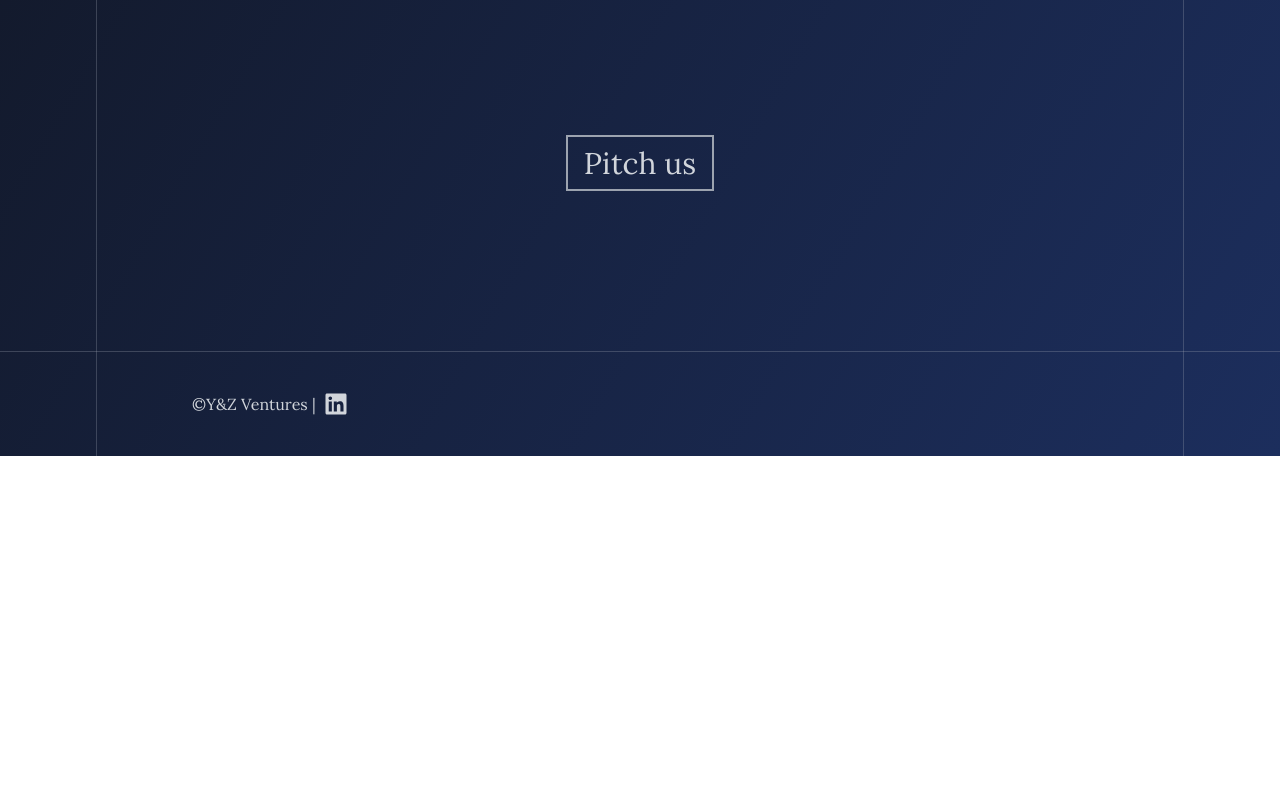
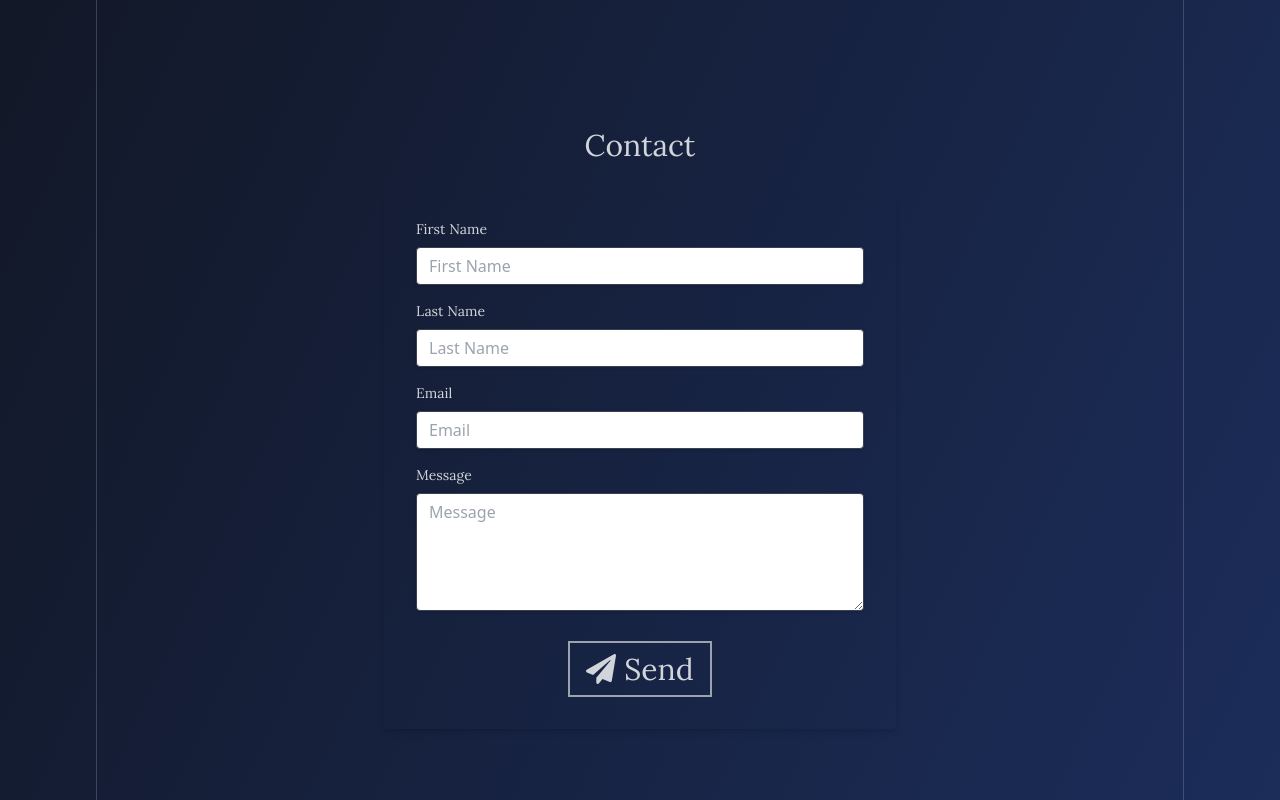
Before and after one commit to hap196/yzventures, a React (Vite) app in the folder frontend/: page / in a window 1280 px wide. Shown: the part 1760-2560 px from the top of the page. Before the commit the page ends 2216 px from the top, so only its background shows below. Built offline with nearby package versions, Linux system fonts and the light colour scheme.

Commit message:
minor changes

```diff
--- a/frontend/package.json
+++ b/frontend/package.json
@@ -14,6 +14,9 @@
     "@tsparticles/react": "^3.0.0",
     "autoprefixer": "^10.4.19",
     "d3-geo": "^3.1.1",
+    "email-js": "^2.0.3",
+    "emailjs": "^4.0.3",
+    "emailjs-com": "^3.2.0",
     "postcss": "^8.4.38",
     "react": "^18.2.0",
     "react-dom": "^18.2.0",
--- a/frontend/src/Contact.jsx
+++ b/frontend/src/Contact.jsx
@@ -1,19 +1,118 @@
-import React from "react";
+import React, { useState } from 'react';
+import { FaPaperPlane } from 'react-icons/fa';
+import emailjs from 'emailjs-com';
 
 const Contact = () => {
+  const [formData, setFormData] = useState({
+    firstName: '',
+    lastName: '',
+    email: '',
+    message: ''
+  });
+
+  const handleChange = (e) => {
+    setFormData({
+      ...formData,
+      [e.target.name]: e.target.value
+    });
+  };
+
+  const handleSubmit = (e) => {
+    e.preventDefault();
+
+    emailjs.sendForm(
+      'service_7d7t0ne',
+      'template_ckq9bmn',
+      e.target,
+      'EGxbaD8PGrPd88r1z'
+    ).then((result) => {
+      alert('Email sent successfully!');
+      setFormData({
+        firstName: '',
+        lastName: '',
+        email: '',
+        message: ''
+      });
+    }, (error) => {
+      alert('Error sending email.');
+    });
+  };
+
   return (
-    <>
-      <div className="flex justify-center items-center py-40">
-        <a
-          href="https://airtable.com/appIqybHNdQCLdf41/shrSpqTrmw8KANvBr"
-          target="_blank"
-        >
-          <button className="border-2 border-gray-400 py-2 px-4 font-lora text-gray-300 text-center text-2xl md:text-3xl hover:border-accent-blue hover:text-accent-blue">
-            Pitch us
-          </button>
-        </a>
+    <div className="flex justify-center items-center py-40 bg-darkblue">
+      <div className="w-full max-w-lg">
+        <h2 className="text-3xl text-center text-gray-300 font-lora mb-8">
+          Contact
+        </h2>
+        <form className="bg-darkerblue shadow-md rounded px-8 pt-6 pb-8 mb-4" onSubmit={handleSubmit}>
+          <div className="mb-4">
+            <label className="block text-gray-300 text-sm font-lora mb-2" htmlFor="firstName">
+              First Name
+            </label>
+            <input
+              className="shadow appearance-none border border-gray-700 rounded w-full py-2 px-3 text-gray-300 leading-tight focus:outline-none focus:shadow-outline bg-darkblue"
+              id="firstName"
+              type="text"
+              name="firstName"
+              placeholder="First Name"
+              value={formData.firstName}
+              onChange={handleChange}
+            />
+          </div>
+          <div className="mb-4">
+            <label className="block text-gray-300 text-sm font-lora mb-2" htmlFor="lastName">
+              Last Name
+            </label>
+            <input
+              className="shadow appearance-none border border-gray-700 rounded w-full py-2 px-3 text-gray-300 leading-tight focus:outline-none focus:shadow-outline bg-darkblue"
+              id="lastName"
+              type="text"
+              name="lastName"
+              placeholder="Last Name"
+              value={formData.lastName}
+              onChange={handleChange}
+            />
+          </div>
+          <div className="mb-4">
+            <label className="block text-gray-300 text-sm font-lora mb-2" htmlFor="email">
+              Email
+            </label>
+            <input
+              className="shadow appearance-none border border-gray-700 rounded w-full py-2 px-3 text-gray-300 leading-tight focus:outline-none focus:shadow-outline bg-darkblue"
+              id="email"
+              type="email"
+              name="email"
+              placeholder="Email"
+              value={formData.email}
+              onChange={handleChange}
+            />
+          </div>
+          <div className="mb-6">
+            <label className="block text-gray-300 text-sm font-lora mb-2" htmlFor="message">
+              Message
+            </label>
+            <textarea
+              className="shadow appearance-none border border-gray-700 rounded w-full py-2 px-3 text-gray-300 leading-tight focus:outline-none focus:shadow-outline bg-darkblue"
+              id="message"
+              name="message"
+              rows="5"
+              placeholder="Message"
+              value={formData.message}
+              onChange={handleChange}
+            ></textarea>
+          </div>
+          <div className="flex items-center justify-center">
+            <button
+              type="submit"
+              className="flex items-center border-2 border-gray-400 py-2 px-4 font-lora text-gray-300 text-center text-2xl md:text-3xl hover:border-accent-blue hover:text-accent-blue"
+            >
+              <FaPaperPlane className="mr-2" />
+              Send
+            </button>
+          </div>
+        </form>
       </div>
-    </>
+    </div>
   );
 };
 
--- a/frontend/src/Header.jsx
+++ b/frontend/src/Header.jsx
@@ -127,11 +127,11 @@ const Header = () => {
           isFading ? "fade-out" : "fade-in"
         }`}
       >
-        <h2 className="font-lora text-gray-400 text-3xl mb-4">
+        <h2 className="font-lora text-gray-400 text-2xl mb-4">
           {phrases[currentPhraseIndex]}
         </h2>
         <hr className="border-gray-500 w-1/2 mx-auto my-2" />
-        <h3 className="font-lora text-gray-500 text-2xl">
+        <h3 className="font-lora text-gray-500 text-xl">
           {subPhrases[currentPhraseIndex]}
         </h3>
       </div>
--- a/frontend/src/Particle components/ParticleEffect.jsx
+++ b/frontend/src/Particle components/ParticleEffect.jsx
@@ -1,6 +1,6 @@
 
 import React, { useEffect, useState } from "react";
-import Particle from "./Particle";
+import Particle from "../Particle";
 
 const colors = ["#003cc1", "#001e5e", "#01319d", "#002880"];
 
```
Also changed, not shown: 1 other file (tests, documents, lock files or other folders).
